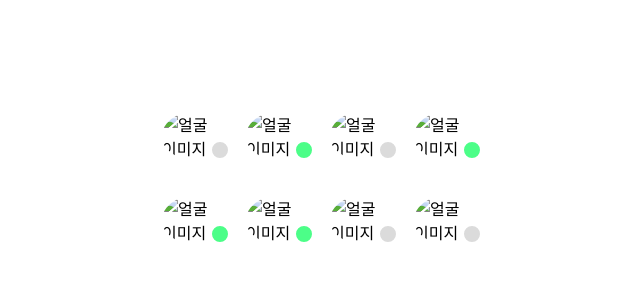
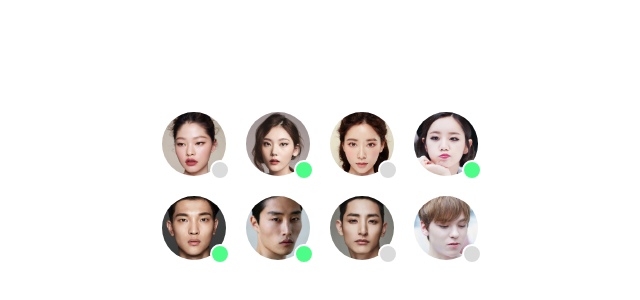
Before and after one commit to zinapark/homework, a website: page src/avatars/avatars.html in a window 1280 px wide. Shown: the part 204-504 px from the top of the page, without its empty margins (303-943 px from the left). Drawn offline with Linux system fonts and the light colour scheme; a web font is replaced by a local one.

Commit message:
절대경로 수정2

```diff
--- a/src/avatars/avatars.html
+++ b/src/avatars/avatars.html
@@ -4,49 +4,48 @@
     <meta charset="UTF-8" />
     <meta name="viewport" content="width=device-width, initial-scale=1.0" />
     <title>Avatars 과제</title>
-    <link rel="shortcut icon" href="./src/assets/favicon/likelion.ico" type="image/x-icon" />
-    <link rel="icon" href="./src/assets/favicon/likelion.svg" />
+    <link rel="shortcut icon" href="/src/assets/favicon/likelion.ico" type="image/x-icon" />
+    <link rel="icon" href="/src/assets/favicon/likelion.svg" />
     <link rel="preload" as="font" href="https://cdn.jsdelivr.net/gh/sun-typeface/SUIT@2/fonts/static/woff2/SUIT-Regular.woff2" />
     <link rel="stylesheet" href="https://cdn.jsdelivr.net/gh/sun-typeface/SUIT@2/fonts/static/woff2/SUIT.css" />
     <link rel="stylesheet" href="./styles/avatars.css" />
-    <link rel="stylesheet" href="./src/avatars/images" />
   </head>
   <body>
     <!-- 여기에 마크업을 구성해 주세요. -->
     <div class="box">
       <div class="wrapper">
         <div class="avatar-wrapper">
-          <img class="avatar" src="./src/avatars/images/face1.jpg" alt="얼굴 이미지" />
+          <img class="avatar" src="./images/face1.jpg" alt="얼굴 이미지" />
           <div class="status-off"></div>
         </div>
         <div class="avatar-wrapper">
-          <img class="avatar" src="./src/avatars/images/face2.jpg" alt="얼굴 이미지" />
+          <img class="avatar" src="./images/face2.jpg" alt="얼굴 이미지" />
           <div class="status-on"></div>
         </div>
         <div class="avatar-wrapper">
-          <img class="avatar" src="./src/avatars/images/face3.jpg" alt="얼굴 이미지" />
+          <img class="avatar" src="./images/face3.jpg" alt="얼굴 이미지" />
           <div class="status-off"></div>
         </div>
         <div class="avatar-wrapper">
-          <img class="avatar" src="./src/avatars/images/face4.jpg" alt="얼굴 이미지" />
+          <img class="avatar" src="./images/face4.jpg" alt="얼굴 이미지" />
           <div class="status-on"></div>
         </div>
       </div>
       <div class="wrapper">
         <div class="avatar-wrapper">
-          <img class="avatar" src="./src/avatars/images/face5.jpg" alt="얼굴 이미지" />
+          <img class="avatar" src="./images/face5.jpg" alt="얼굴 이미지" />
           <div class="status-on"></div>
         </div>
         <div class="avatar-wrapper">
-          <img class="avatar" src="./src/avatars/images/face6.jpg" alt="얼굴 이미지" />
+          <img class="avatar" src="./images/face6.jpg" alt="얼굴 이미지" />
           <div class="status-on"></div>
         </div>
         <div class="avatar-wrapper">
-          <img class="avatar" src="./src/avatars/images/face7.jpg" alt="얼굴 이미지" />
+          <img class="avatar" src="./images/face7.jpg" alt="얼굴 이미지" />
           <div class="status-off"></div>
         </div>
         <div class="avatar-wrapper">
-          <img class="avatar" src="./src/avatars/images/face8.jpg" alt="얼굴 이미지" />
+          <img class="avatar" src="./images/face8.jpg" alt="얼굴 이미지" />
           <div class="status-off"></div>
         </div>
       </div>
```
